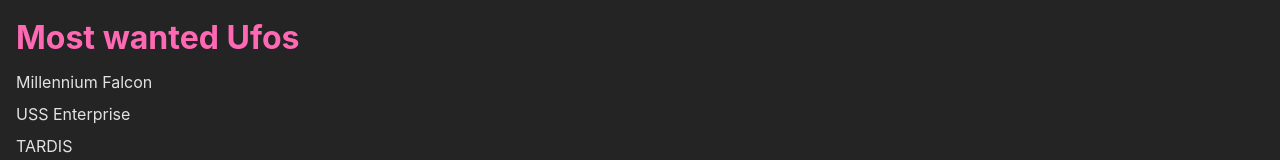
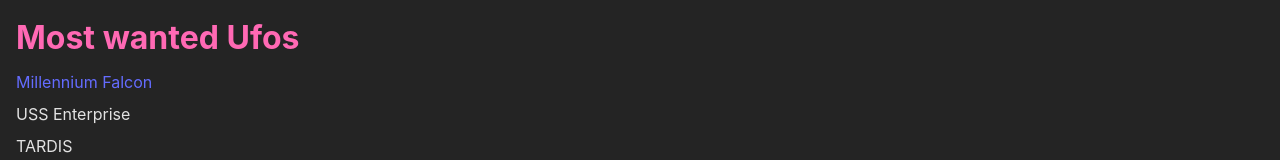
Before and after one commit to bonniemo/banana-ufo, a React app in the folder banana-ufo/: page / in a window 1280 px wide. In both pictures the pointer is over the item "Millennium Falcon". Shown: the part 830-990 px from the top of the page. Built offline with nearby package versions, Linux system fonts and the light colour scheme.

Commit message:
ufolist-hover

```diff
--- a/banana-ufo/src/Components/UfoList/UfoList.css
+++ b/banana-ufo/src/Components/UfoList/UfoList.css
@@ -9,6 +9,11 @@
 
         li {
             margin: .5rem 0;
+
+            &:hover {
+                color: #646cff;
+                cursor: pointer;
+            }
         }
     }
 }
```
